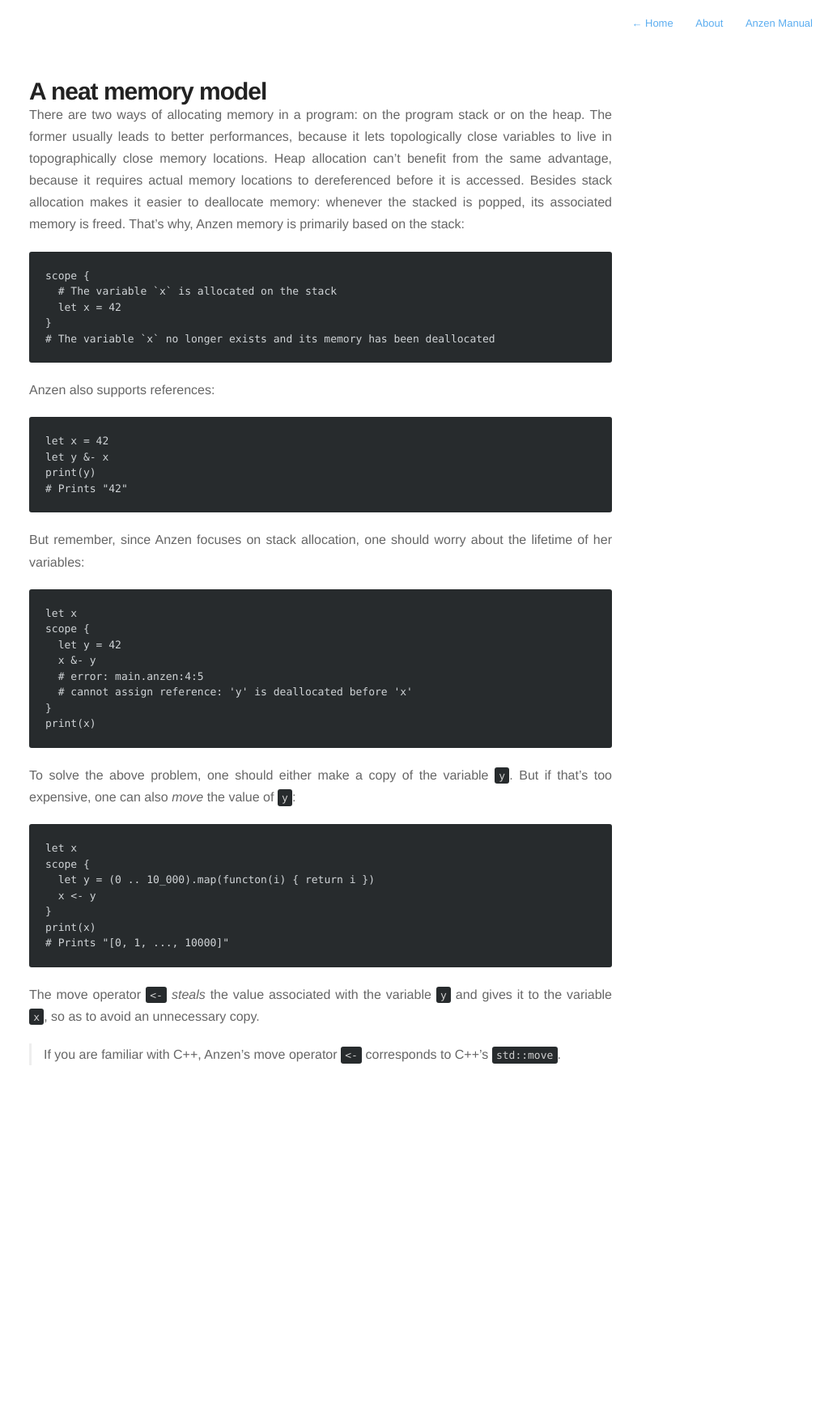
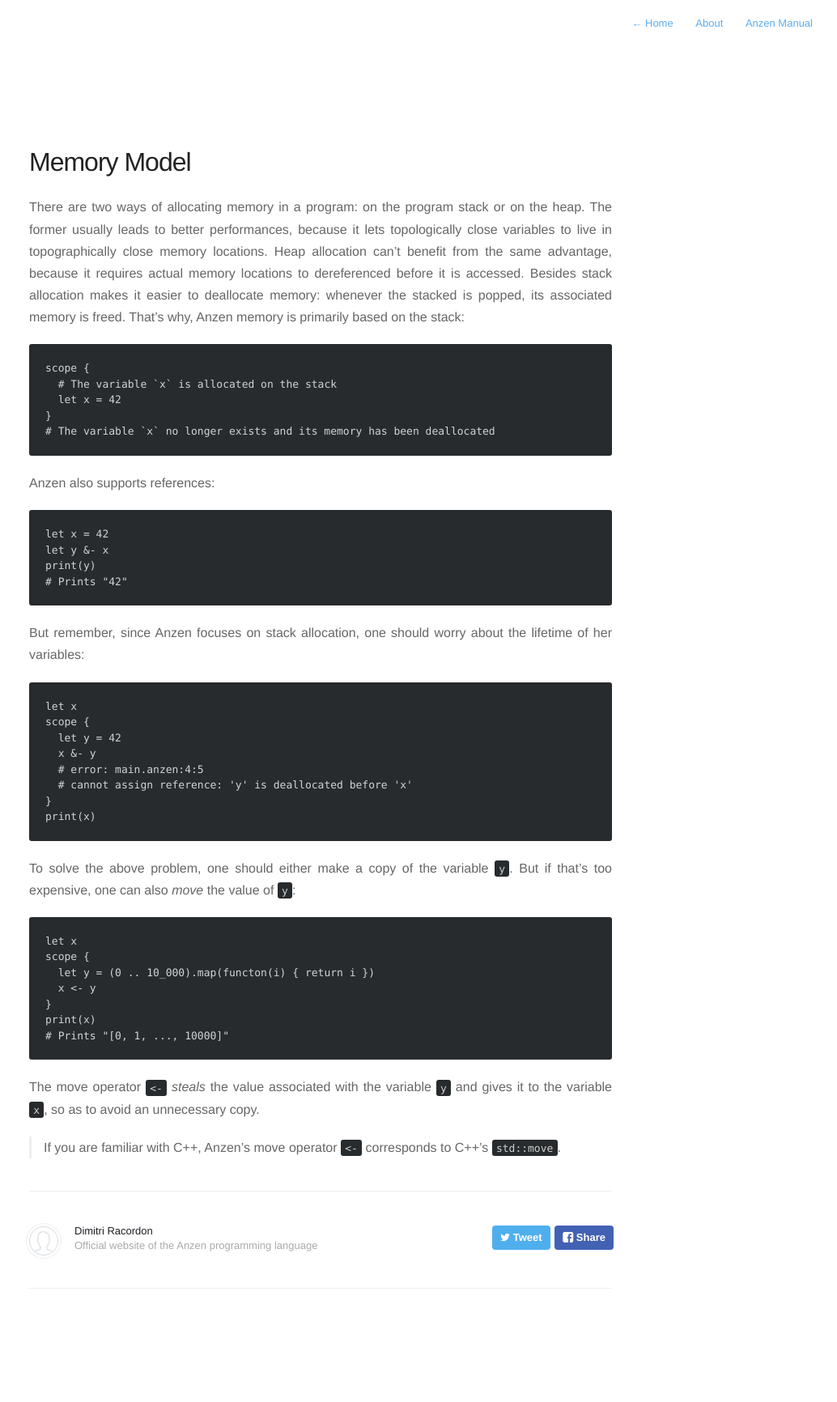
Before and after one commit to anzen-lang/anzen, a Jekyll site: the page built from docs/manual/02-memory-model.md, in a window 1280 px wide. Shown: the whole page at 81% size, without its empty margins (244-1278 px from the left). Built offline with Jekyll 4.4.1, drawn with Linux system fonts in a browser that asks for light colours; nearby versions of some CDN libraries; our own code applies the rules of GitHub Pages for plain Markdown files; before the commit the page ends 1436 px from its top, so only the background shows below that.

Commit message:
Fix template

```diff
--- a/docs/manual/00-introduction.md
+++ b/docs/manual/00-introduction.md
@@ -1,11 +1,8 @@
 ---
 layout: page
-title: Introduction to Swift programming
+title: Introduction to Anzen programming
 permalink: /manual/
 ---
-
-
-# Introduction
 
 Anzen is a programming language that aims at bridging the gap between
 modern programming and software verification.
--- a/docs/manual/02-memory-model.md
+++ b/docs/manual/02-memory-model.md
@@ -1,4 +1,8 @@
-# A neat memory model
+---
+layout: page
+title: Memory Model
+permalink: /manual/chapter-2/
+---
 
 There are two ways of allocating memory in a program:
 on the program stack or on the heap.
```
Also changed, not shown: docs/manual/01-constants_variables_and_types.md (+0 -2 lines).
